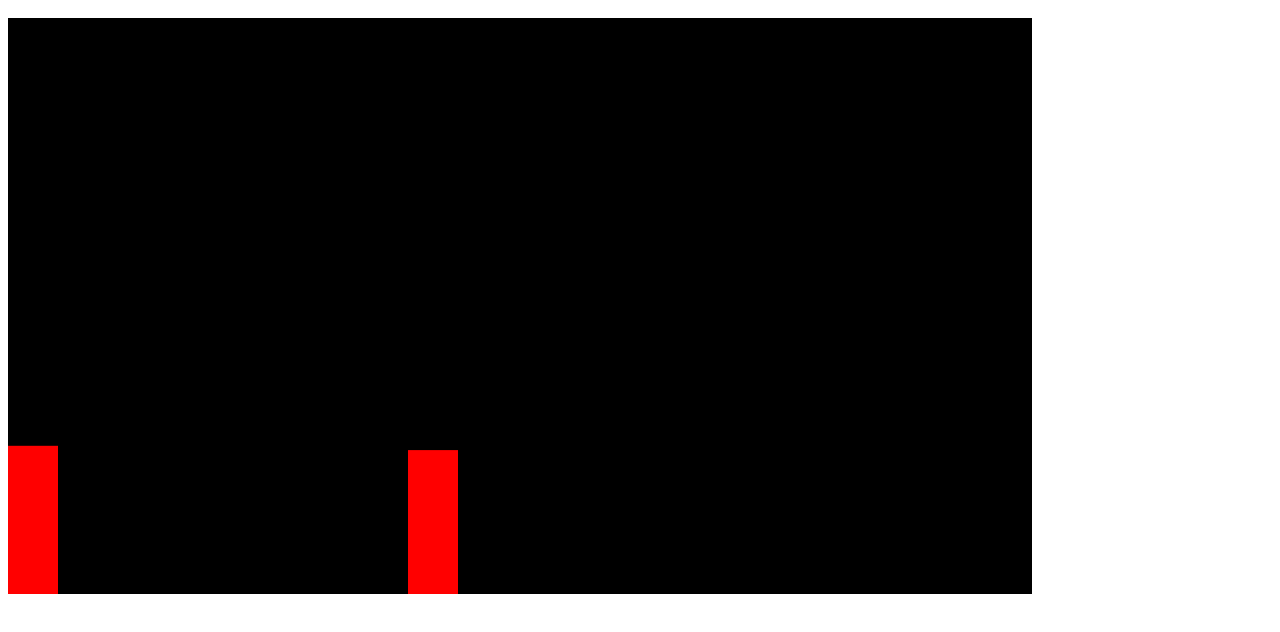
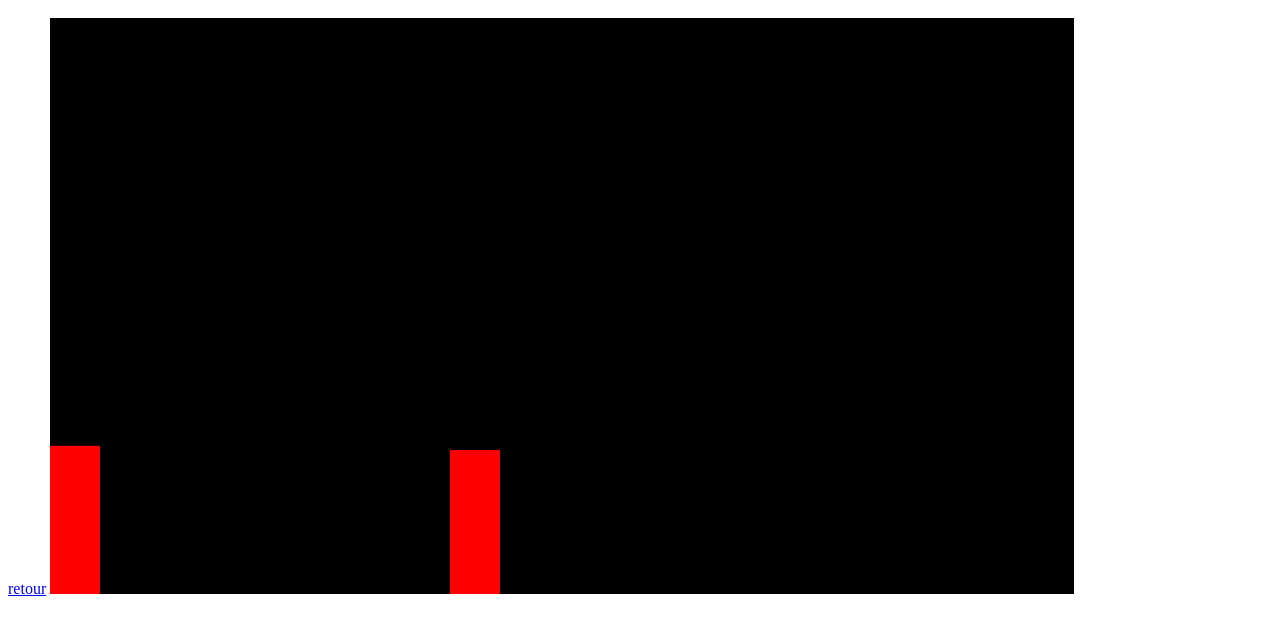
Before and after one commit to lfichouledantec/fighting-game, a plain HTML site: page index.html in a window 1280 px wide. Shown: the part 48-680 px from the top of the page. Drawn offline with Linux system fonts and the light colour scheme.

Commit message:
btn retour

```diff
--- a/index.html
+++ b/index.html
@@ -1,3 +1,4 @@
 <h1>diclaimer ce projet vien d'un tutoriel sur youtube</h1>
+<a href="https://lfichouledantec.github.io/portfolio/index.html" class="btn btn-primary" target="_blank">retour</a>
 <canvas></canvas>
 <script src="index.js"></script>
```
